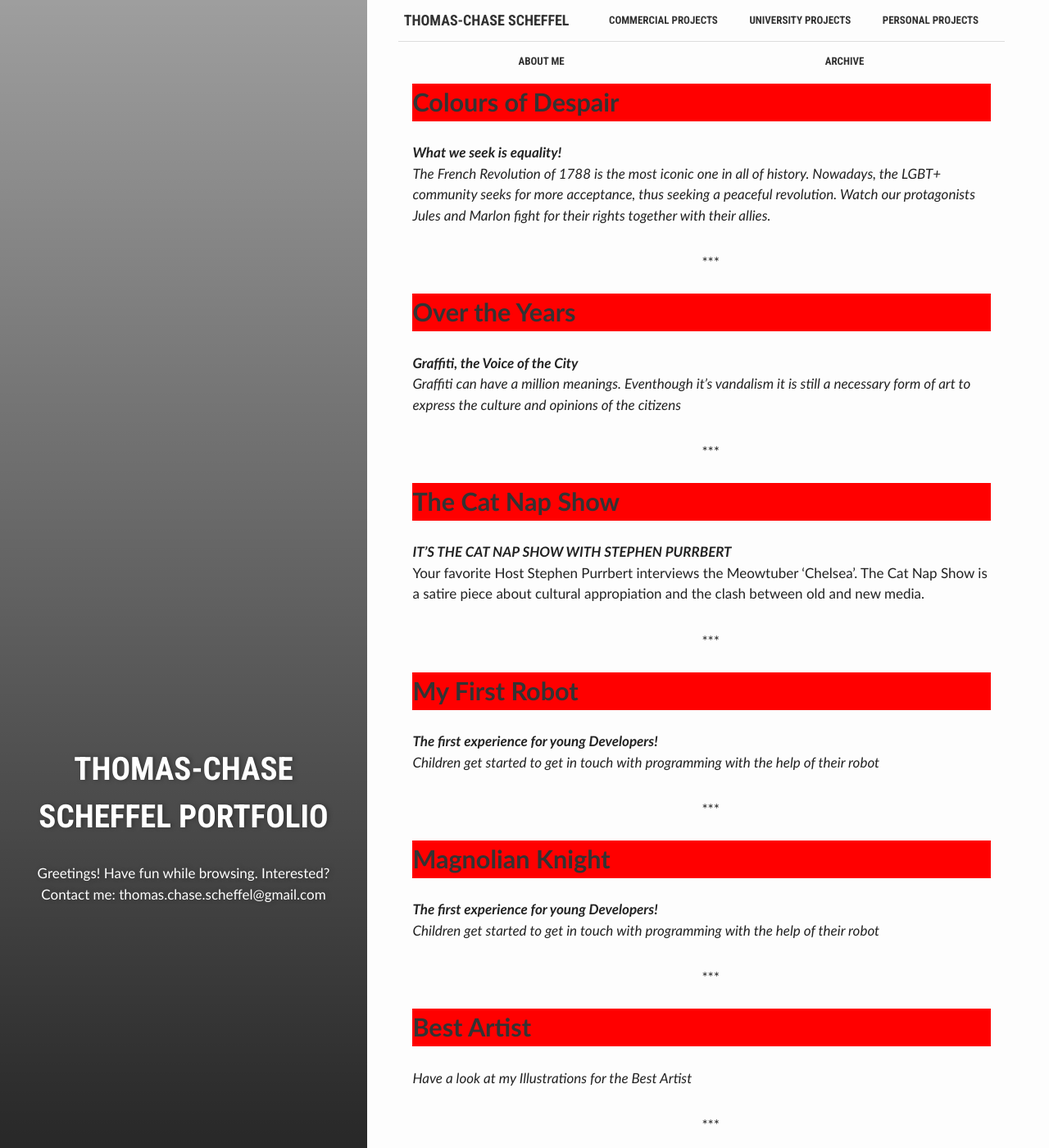
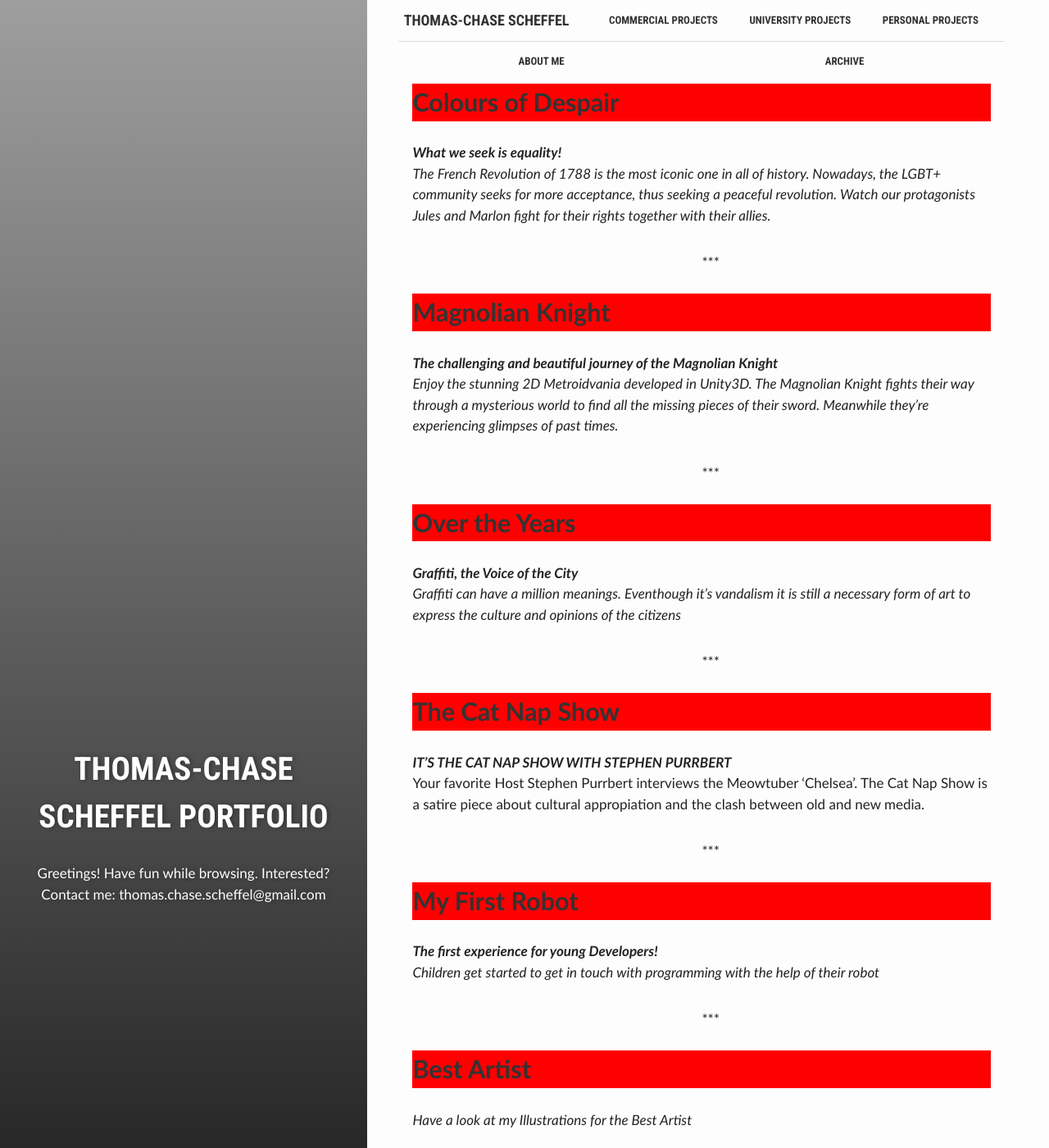
Before and after one commit to ChaseTheHunter/chasethehunter.github.io, a Jekyll site: the page built from index.html, in a window 1280 px wide and 1400 px high. Shown: the whole window at 82% size. Built offline with Jekyll 4.4.1, drawn with Linux system fonts in a browser that asks for light colours.

Commit message:
Update 2017-02-23-magnolian-knight.markdown

```diff
--- a/_posts/2017-02-23-magnolian-knight.markdown
+++ b/_posts/2017-02-23-magnolian-knight.markdown
@@ -2,8 +2,8 @@
   layout: post
   title:  "Magnolian Knight"
   crawlertitle: "Magnolian Knight"
-  summary: "Have a look at my Illustrations for the Best Artist 2017 // 2014 - 2015"
-  date:   2017-04-02 +0700
+  summary: "The Magnolian Knight fights their way through a mysterious world to find all the missing pieces of their sword. Meanwhile they're experiencing glimpses of past times."
+  date:   2019-04-02 +0700
   categories: personal_projects
   tags: 'Best-Artist'
   author: Chase
@@ -11,14 +11,12 @@
   bg: 'aside/ba2.png'
 ---
 
-*__The first experience for young Developers!__ <br>
-Children get started to get in touch with programming with the help of their robot*
+*__The challenging and beautiful journey of the Magnolian Knight__ <br>
+Enjoy the stunning 2D Metroidvania developed in Unity3D. The Magnolian Knight fights their way through a mysterious world to find all the missing pieces of their sword. Meanwhile they're experiencing glimpses of past times.*
 
 Genre | Role | Focus | Time |
 ------------ | -------------| -------- |----|
-Children | **2D Artist, 2D Rigger, 2D Animator** | Assets, Rigging & Animation | 5 Months |
-
-The about text is here.
+MetroidVania | **2D Artist, 2D Rigger, 2D Animator** | Assets, Rigging & Animation | ongoing |
 
 
 {% include youtubePlayer.html id='oBv_odbrVnU' %}
```
